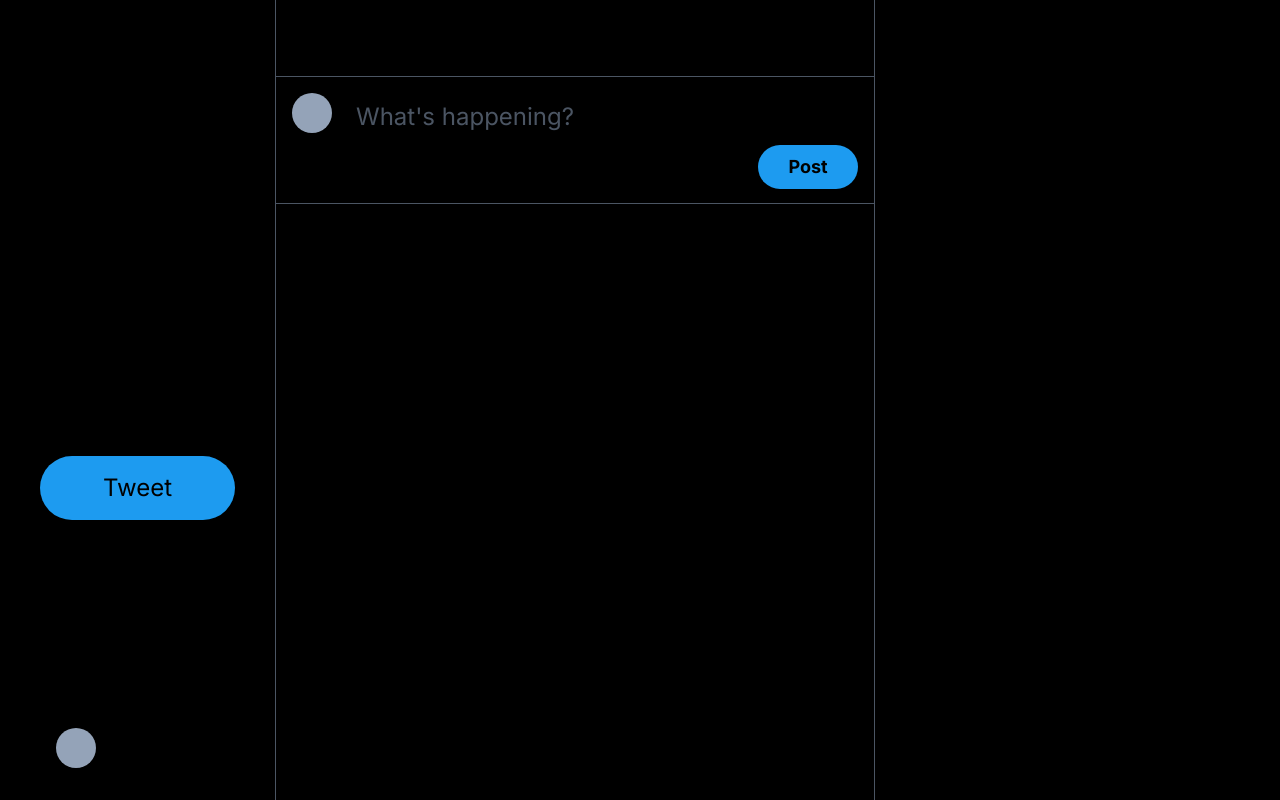
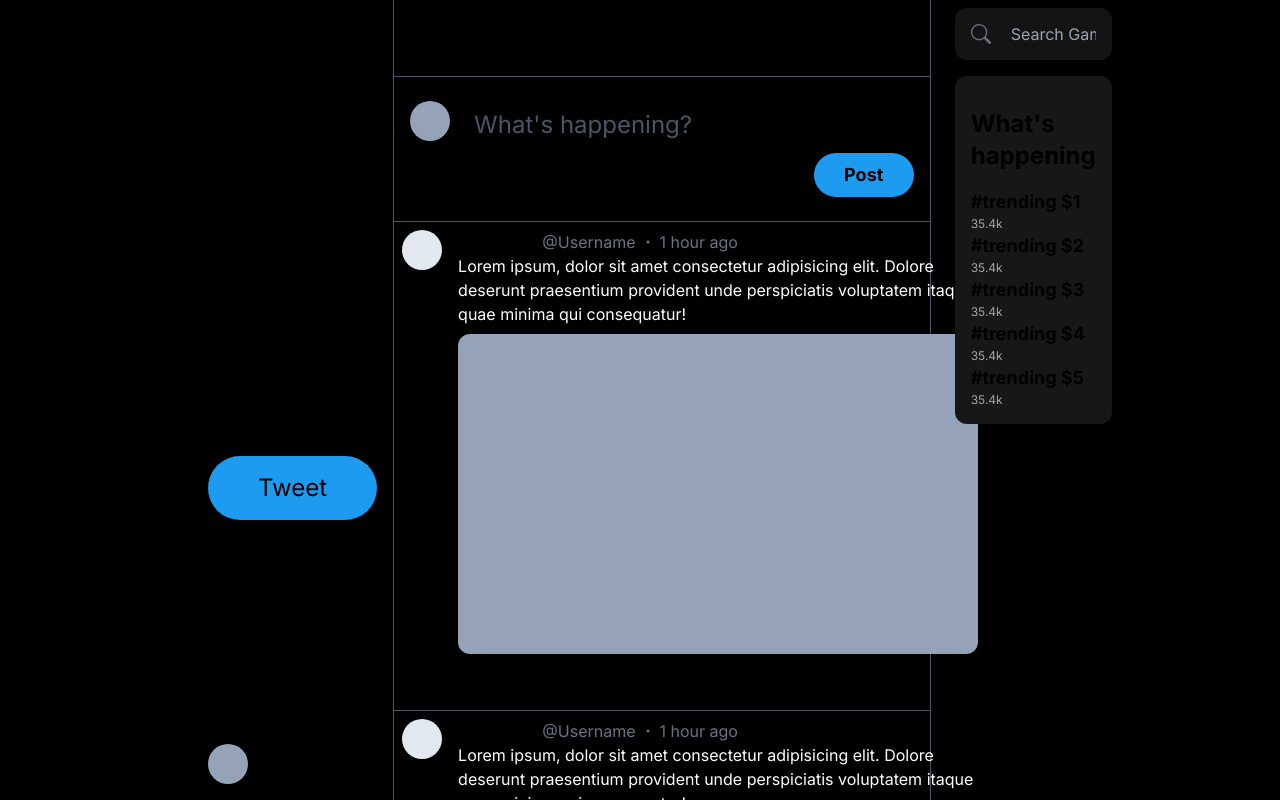
Before and after one commit to owenCTRL/GameBattles, a Next.js app: page / in a window 1280 px wide. Shown: the top 800 px of the page. Built offline with nearby package versions, Linux system fonts and the light colour scheme.

Commit message:
final commit of day

```diff
--- a/src/app/components/LeftSidebar.tsx
+++ b/src/app/components/LeftSidebar.tsx
@@ -42,11 +42,11 @@ const NAVIGATION_ITEMS = [
 
 const LeftSidebar = () => {
   return (
-    <section className="fixed w-[275px] flex flex-col items-stretch h-screen px-6">
+    <section className="sticky top-0 w-[60%] flex flex-col items-stretch h-screen">
       <div className="flex flex-col items-stretch h-full space-y-4 mt-4">
         {NAVIGATION_ITEMS.map((item) => (
           <Link
-            className="hover:bg-white/10 text-2xl transition duration-200 flex items-center justify-start w-fit space-x-4 rounded-3xl py-2 px-6"
+            className="hover:bg-white/10 text-2xl transition duration-200 flex items-center justify-start w-fit space-x-4 rounded-3xl py-2 px-3"
             href={"/${item.title.toLowerCase()}"}
             key={item.title}
           >
@@ -60,7 +60,7 @@ const LeftSidebar = () => {
           Tweet
         </button>
       </div>
-      <button className="rounded-full flex items-center space-x-2 m-4 bg-transparent p-4 text-center hover:bg-white/10 transition duration-200 w-full justify-between">
+      <button className="rounded-full flex items-center space-x-2 bg-transparent p-4 text-center hover:bg-white/10 transition duration-200 w-full justify-between">
         <div className="flex items-center space-x-2">
           <div className="rounded-full bg-slate-400 w-10 h-10"></div>
           <div className="text-left text-sm">
--- /dev/null
+++ b/src/app/components/Timeline.tsx
@@ -0,0 +1,84 @@
+import { BsDot, BsChat, BsThreeDots } from "react-icons/bs";
+import { AiOutlineRetweet, AiOutlineLike } from "react-icons/ai";
+import { IoIosStats } from "react-icons/io";
+import { GiRapidshareArrow } from "react-icons/gi";
+
+const Timeline = () => {
+  return (
+    <main className="flex w-[60%] h-full min-h-screen flex-col border-l-[0.5px] border-r-[0.5px] border-gray-600">
+      <h1 className="text-xl font-bold p-6 backdrop-blur bg-black/10 sticky top-0">
+        Home
+      </h1>
+      <div className="border-t-[0.5px] px-4 border-b-[0.5px] flex items-stretch py-6 space-x-2 border-gray-600 relative">
+        <div className="w-10 h-10 bg-slate-400 rounded-full flex-none"></div>
+        <div className="flex flex-col w-full h-full">
+          <input
+            type="text"
+            className="w-full h-full placeholder:text-2xl placeholder:text-gray-600 bg-transparent border-b-[0.5px] border-gray-600 p-4 outline-none border-none"
+            placeholder="What's happening?"
+          />
+          <div className="w-full justify-between items-center flex">
+            <div></div>
+            <div className="w-full max-w-[100px]">
+              <button className="rounded-full bg-primary px-4 py-2 w-full text-lg text-center hover:bg-opacity-70 transition duration-200 font-bold">
+                Post
+              </button>
+            </div>
+          </div>
+        </div>
+      </div>
+      <div className="flex flex-col">
+        {Array.from({ length: 5 }).map((_, i) => (
+          <div
+            key={i}
+            className="border-b-[0.5px] border-gray-600 p-2 flex space-x-4"
+          >
+            <div>
+              <div className="w-10 h-10 bg-slate-200 rounded-full" />
+            </div>
+            <div className="flex flex-col">
+              <div className="flex items-center w-full justify-between">
+                <div className="flex items-center space-x-1 w-full">
+                  <div className="font-bold">Username</div>
+                  <div className="text-gray-500">@Username</div>
+                  <div className="text-gray-500">
+                    <BsDot />
+                  </div>
+                  <div className="text-gray-500">1 hour ago</div>
+                </div>
+                <div>
+                  <BsThreeDots />
+                </div>
+              </div>
+              <div className="text-white text-base">
+                Lorem ipsum, dolor sit amet consectetur adipisicing elit. Dolore
+                deserunt praesentium provident unde perspiciatis voluptatem
+                itaque quae minima qui consequatur!
+              </div>
+              <div className="bg-slate-400 aspect-square w-full h-80 rounded-xl mt-2"></div>
+              <div className="flex items-center justify-start space-x-20 mt-2 w-full">
+                <div className="rounded-full hover:bg-white/10 transition duration-200 p-3 cursor-pointer">
+                  <BsChat />
+                </div>
+                <div className="rounded-full hover:bg-white/10 transition duration-200 p-3 cursor-pointer">
+                  <AiOutlineRetweet />
+                </div>
+                <div className="rounded-full hover:bg-white/10 transition duration-200 p-3 cursor-pointer">
+                  <AiOutlineLike />
+                </div>
+                <div className="rounded-full hover:bg-white/10 transition duration-200 p-3 cursor-pointer">
+                  <IoIosStats />
+                </div>
+                <div className="rounded-full hover:bg-white/10 transition duration-200 p-3 cursor-pointer">
+                  <GiRapidshareArrow />
+                </div>
+              </div>
+            </div>
+          </div>
+        ))}
+      </div>
+    </main>
+  );
+};
+
+export default Timeline;
--- a/src/app/page.tsx
+++ b/src/app/page.tsx
@@ -1,33 +1,43 @@
 import LeftSidebar from "./components/LeftSidebar";
+import Timeline from "./components/Timeline";
+import { BsSearch } from "react-icons/bs";
 
 const Home = () => {
   return (
     <div className="w-full h-full flex justify-center items-center relative bg-black">
-      <div className="max-w-screen-xl w-full h-full flex relative">
-        {/* left sidebar for navigation/header */}
+      <div className="max-w-[70vw] w-full h-full flex relative">
         <LeftSidebar />
-        <main className="ml-[275px] mx-2 flex w-[600px] h-full min-h-screen flex-col border-l-[0.5px] border-r-[0.5px] border-gray-600">
-          <h1 className="text-xl font-bold p-6">Home</h1>
-          <div className="border-t-[0.5px] px-4 border-b-[0.5px] flex items-stretch py-4 space-x-2 border-gray-600 h-32 relative">
-            <div className="w-10 h-10 bg-slate-400 rounded-full flex-none"></div>
-            <div className="flex flex-col w-full h-full">
+        <Timeline />
+        <section className="w-full sticky top-2 mt-2 flex flex-col items-stretch h-screen px-6">
+          <div>
+            <div className="relative w-full h-full">
               <input
+                id="searchBox"
                 type="text"
-                className="w-full h-full placeholder:text-2xl placeholder:text-gray-600 bg-transparent border-b-[0.5px] border-gray-600 p-4 outline-none border-none"
-                placeholder="What's happening?"
+                placeholder="Search GameBattles"
+                className="outline-none peer focus:border-primary focus:border bg-neutral-900/90 w-full h-full rounded-xl py-4 pl-14 pr-4"
               />
-              <div className="w-full justify-between items-center flex">
-                <div></div>
-                <div className="w-full max-w-[100px]">
-                  <button className="rounded-full bg-primary px-4 py-2 w-full text-lg text-center hover:bg-opacity-70 transition duration-200 font-bold">
-                    Post
-                  </button>
-                </div>
-              </div>
+              <label
+                htmlFor="searchBox"
+                className="absolute top-0 left-0 h-full flex items-center justify-center p-4 text-gray-500 peer-focus:text-primary"
+              >
+                <BsSearch className="w-5 h-5" />
+              </label>
             </div>
           </div>
-        </main>
-        {/* <section>Right Section</section> */}
+          <div className="flex flex-col rounded-xl bg-neutral-900 p-4 my-4">
+            <h3 className="font-bold text-2xl my-4">What's happening</h3>
+            <div>
+              {Array.from({ length: 5 }).map((_, i) => (
+                <div key={i} className="hover:bg-white/10">
+                  <div className="font-bold text-lg">#trending ${i + 1}</div>
+                  <div className="text-xs text-neutral-400">35.4k</div>
+                </div>
+              ))}
+            </div>
+          </div>
+          <div></div>
+        </section>
       </div>
     </div>
   );
```
Also changed, not shown: 1 other file (tests, documents, lock files or other folders).
